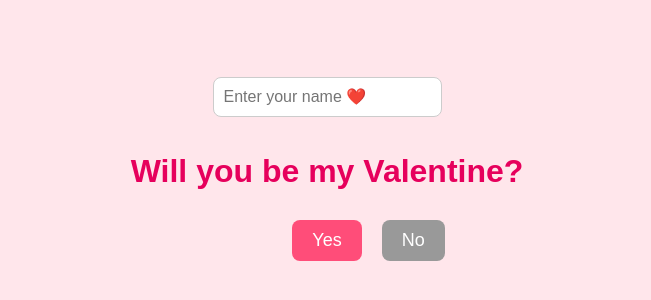
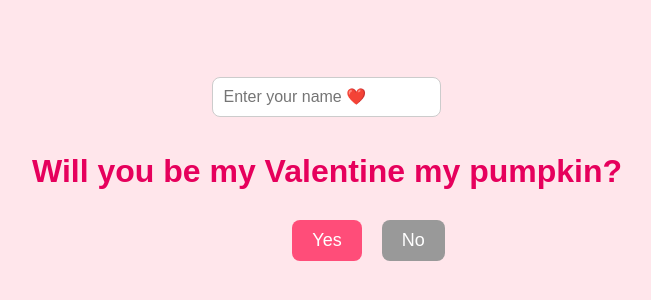
Before and after one commit to lanjewardikshant-source/valentine-page1, a plain HTML site: page index.html in a window 1280 px wide. Shown: the part 226-526 px from the top of the page, without its empty margins (313-964 px from the left). Drawn offline with Linux system fonts and the light colour scheme.

Commit message:
Update index.html

```diff
--- a/index.html
+++ b/index.html
@@ -66,7 +66,7 @@
 <body>
   <div class="box">
     <input type="text" id="nameInput" placeholder="Enter your name ❤️">
-    <h1 id="question">Will you be my Valentine?</h1>
+    <h1 id="question">Will you be my Valentine my pumpkin?</h1>
 
     <button id="yes">Yes</button>
     <button id="no">No</button>
```
